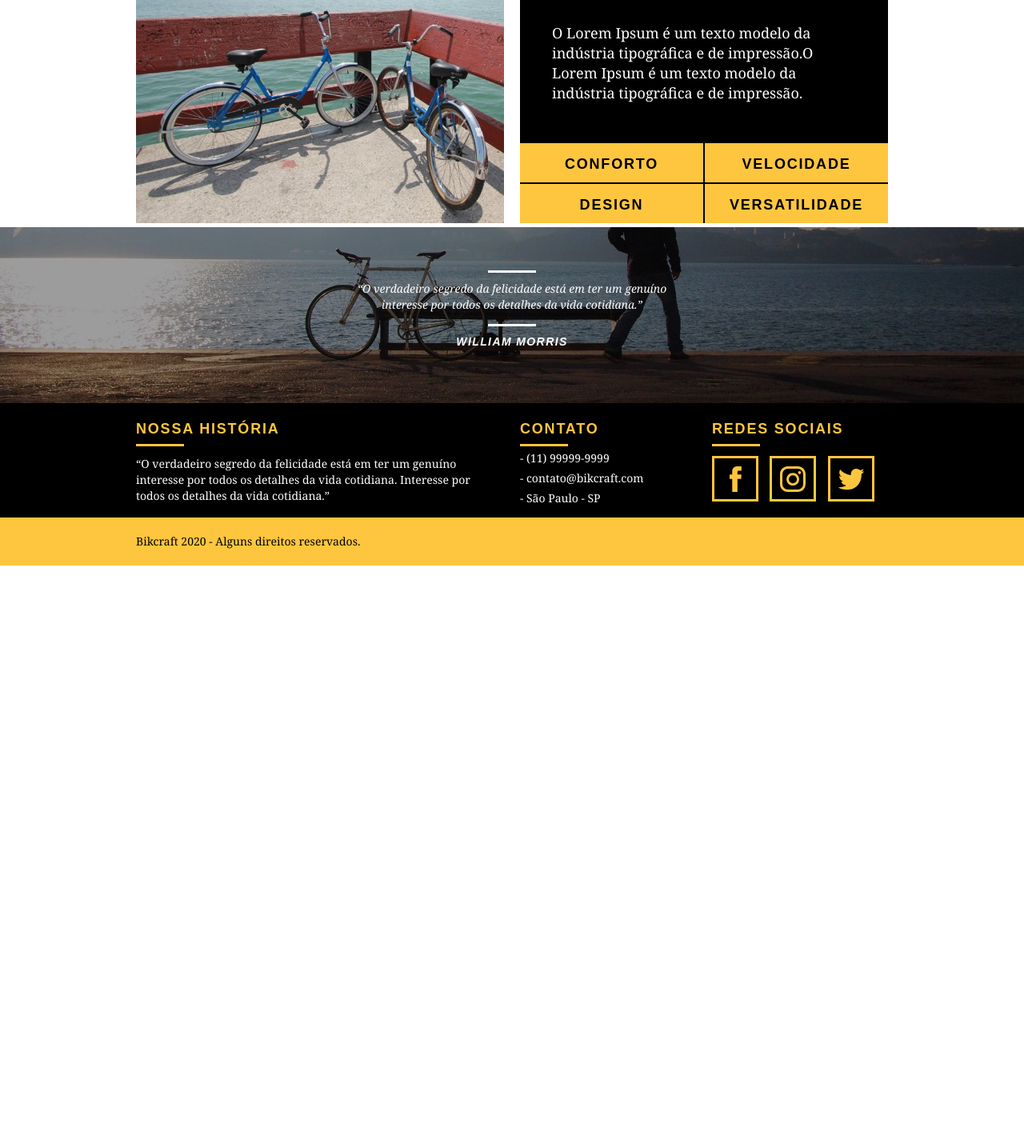
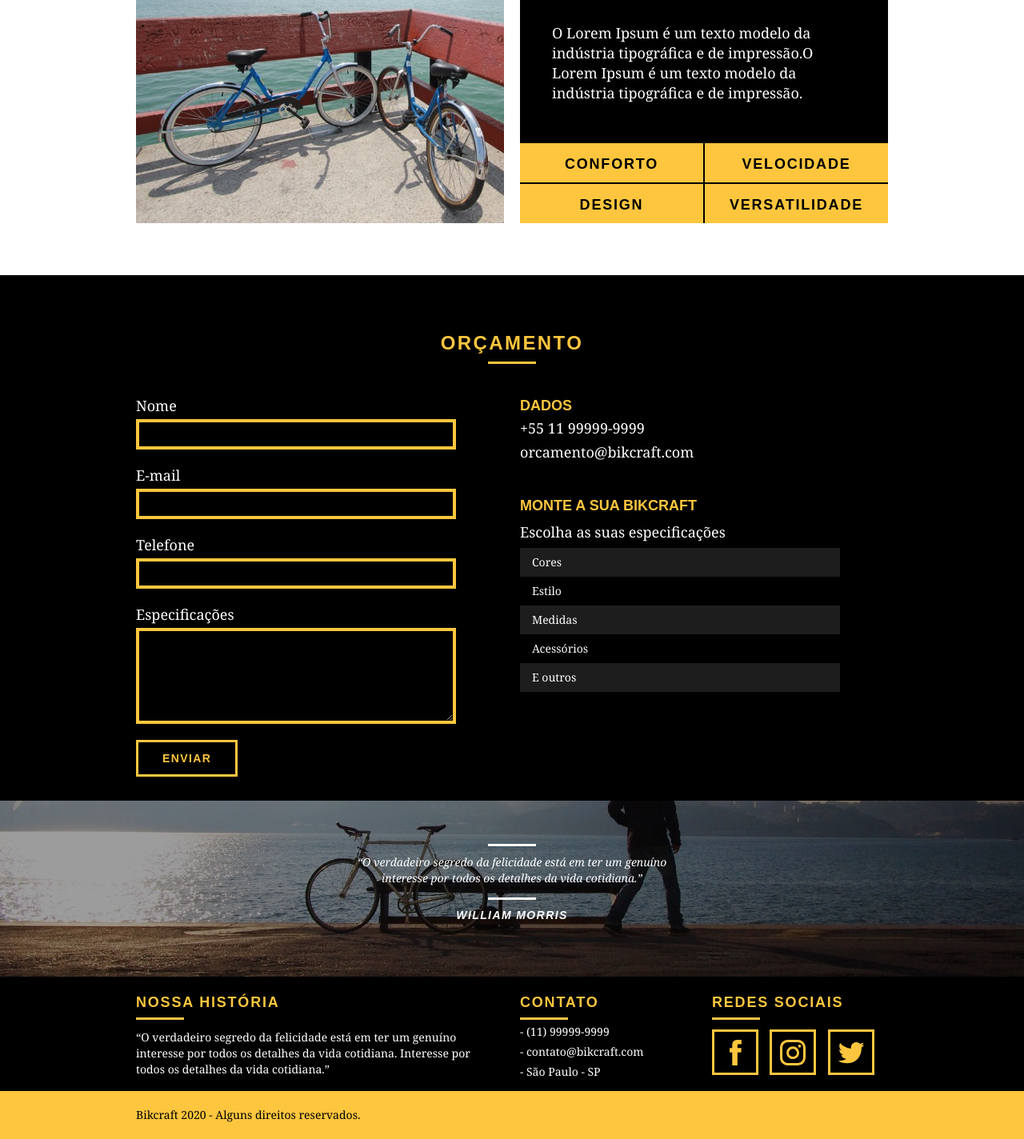
Before and after one commit to vivianequeiroz/bikcraft, a PHP site: page /produtos.html in a window 1280 px wide. Shown: the part 1913-3337 px from the top of the page at 80% size. Before the commit the page ends 2620 px from the top, so only its background shows below. Run offline with PHP 8.4, Linux system fonts and the light colour scheme.

Commit message:
chore: products page 2

```diff
--- a/index.html
+++ b/index.html
@@ -9,6 +9,7 @@
     <link rel="stylesheet" href="./web/css/style.css">
 </head>
 <body>
+
     <header class="header">
       <div class="container">
         <a href="index.html" class="grid-4">
--- a/produtos.html
+++ b/produtos.html
@@ -10,6 +10,7 @@
     <link rel="stylesheet" href="./web/css/produtos.css">
 </head>
 <body>
+
     <header class="header">
         <div class="container">
           <a href="index.html" class="grid-4">
@@ -130,6 +131,48 @@
     <!-- fecha produtos retrô -->
 
 
+    <section class="orcamento">
+
+      <div class="container">
+        <h2 class="subtitulo">Orçamento</h2>
+
+        <form id="form_orcamento" class="form grid-8">
+          <label for="nome">Nome</label>
+          <input type="text" id="nome">
+
+          <label for="email">E-mail</label>
+          <input type="text" id="email">
+
+          <label for="telefone">Telefone</label>
+          <input type="text" id="telefone">
+
+          <label for="espec">Especificações</label>
+          <textarea id="espec"></textarea>
+
+          <button type="submit" class="btn">Enviar</button>
+        </form>
+
+        <div class="orcamento_dados grid-8">
+          <h3>Dados</h3>
+          <span>+55 11 99999-9999</span>
+          <span class="dados_email">orcamento@bikcraft.com</span>
+
+          <h3>Monte a sua bikcraft</h3>
+          <p>Escolha as suas especificações</p>
+            <ul>
+              <li>Cores</li>
+              <li>Estilo</li>
+              <li>Medidas</li>
+              <li>Acessórios</li>
+              <li>E outros</li>
+            </ul>
+        </div>
+
+      </div>
+
+    </section>
+
+
     <section class="quebra">
         <blockquote class="quote-externo container">
           <p>“O verdadeiro segredo da felicidade está em ter um genuíno interesse por todos os detalhes da vida cotidiana.”</p>
--- a/web/css/produtos.css
+++ b/web/css/produtos.css
@@ -70,3 +70,98 @@
 .produtos_info ul li:nth-child(even) {
 	margin-left: 2px;
 }
+
+/* Formulário */
+
+.orcamento {
+	background: #000;
+	width: 100%;
+	margin-top: 60px;
+	padding: 30px 0;
+}
+
+.orcamento h2 {
+	color: #FEC63E;
+}
+
+.orcamento h2:after {
+	background: #FEC63E;
+}
+
+.form {
+	padding-right: 60px;
+
+}
+
+.form label {
+	display: block;
+	color: #FFF;
+	font-family: Georgia, 'Times New Roman', Times, serif;
+	font-size: 18px;
+	line-height: 25px;
+	margin-bottom: 4px;
+}
+
+.form input, .form textarea {
+	display: block;
+	width: 100%;
+	border: 4px solid #FEC63E;
+	background: none;
+	color: #FFF;
+	padding: 7px 10px;
+	margin-bottom: 20px;
+	outline: none;
+	font-size: 14px;
+	font-family: Georgia, 'Times New Roman', Times, serif;
+}
+
+.form textarea {
+	height: 120px;
+}
+
+.form button {
+	background: none;
+	padding: 10px 30px;
+}
+
+.orcamento_dados {
+	color: #FFF;
+}
+
+.orcamento_dados h3 {
+	font-size: 18px;
+	text-transform: uppercase;
+	color: #FEC63E;
+	line-height: 25px;
+	font-weight: bold;
+}
+
+.orcamento_dados span {
+	display: block;
+	font-size: 18px;
+	font-family: Georgia, 'Times New Roman', Times, serif;
+	line-height: 30px;
+}
+
+.dados_email {
+	margin-bottom: 40px;
+}
+
+.orcamento_dados ul {
+	padding-right: 60px;
+}
+
+.orcamento_dados ul li {
+	font-family: Georgia, 'Times New Roman', Times, serif;
+	font-size: 14px;
+	padding: 10px 15px;
+}
+
+.orcamento_dados ul li:nth-child(odd) {
+	background: #1D1D1D;
+}
+
+.orcamento_dados p {
+	margin: 10px 0;
+	font-size: 18px;
+}
```
